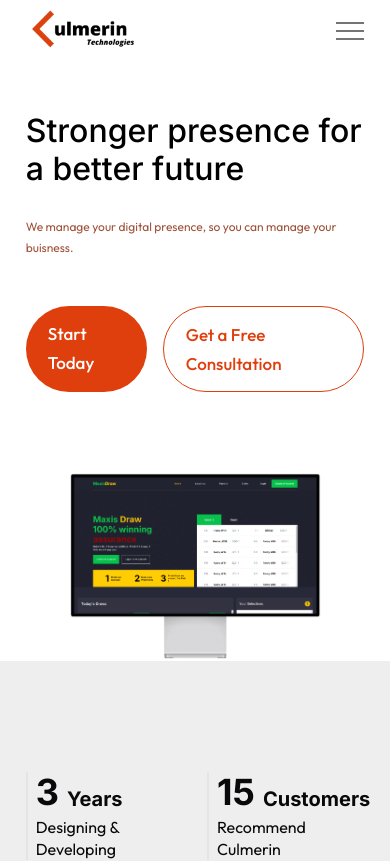
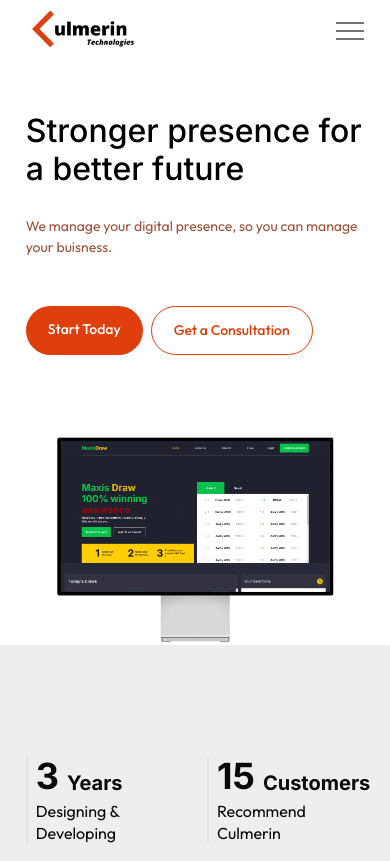
Before and after one commit to agedet/culmerin, a Next.js app: page / in a window 390 px wide. Shown: the top 861 px of the page. Built offline with nearby package versions, Linux system fonts and the light colour scheme.

Commit message:
fix: button and background accents

```diff
--- a/src/components/Contact/Contact.tsx
+++ b/src/components/Contact/Contact.tsx
@@ -218,7 +218,7 @@
                             <div className='mt-4'>
                                 <Button
                                     type='submit'
-                                    className='rounded-[4px] bg-primary px-[22px] py-[13px] font-medium text-[14px] text-white disabled:bg-primary/50'
+                                    className='rounded-[50px] bg-primary px-[22px] py-[13px] font-medium text-[17px] text-white disabled:bg-primary/50'
                                     disabled={loading}
                                 >
                                     Send a message
--- a/src/components/Cta.tsx
+++ b/src/components/Cta.tsx
@@ -17,11 +17,11 @@
           <div className="flex flex-col sm:flex-row gap-4 justify-center">
             <Button
               size="lg"
-              className="bg-white text-dark hover:bg-secondary"
+              className="rounded-[50px] bg-white text-[17px] text-dark hover:bg-secondary"
               asChild
             >
               <Link href="/#contact">
-                Get Free Consultation
+                Get a Free Consultation
               </Link>
             </Button>
           </div>
--- a/src/components/HeroSection.tsx
+++ b/src/components/HeroSection.tsx
@@ -12,17 +12,17 @@
               Stronger presence for a better future
             </h2>
 
-            <p className='text-[#872608]/80 mt-[20px] font-normal text-[12px] leading-[21px] md:text-[17px] md:leading-[29px] lg:text-[18px] lg:leading-[31px] w-full'>
+            <p className='text-[#872608]/80 mt-[20px] font-normal text-[14px] leading-[21px] md:text-[17px] md:leading-[29px] lg:text-[18px] lg:leading-[31px] w-full'>
               We manage your digital presence, so you can manage your buisness.
             </p>
 
-            <div className='flex gap-4 mt-[40px] mb-[40px]'>
-              <Link href='#contact' className='rounded-[50px] bg-primary px-[22px] py-[13px] font-medium text-[17px] leading-[29px] text-white'>
+            <div className='flex gap-2 mt-[40px] mb-[40px]'>
+              <Link href='#contact' className='rounded-[50px] bg-primary px-[22px] py-[13px] font-medium text-[14px] leading-[21px] sm:text-[17px] sm:leading-[29px] text-white '>
                 Start Today
               </Link>
 
-              <Link href='#contact' className='rounded-[50px] border border-primary px-[22px] py-[13px] font-medium text-[17px] leading-[29px] text-primary'>
-                Get a Free Consultation
+              <Link href='#contact' className='rounded-[50px] border border-primary px-[22px] py-[13px] font-medium text-[14px] leading-[21px] sm:text-[17px] sm:leading-[29px] text-primary'>
+                Get a Consultation
               </Link>
             </div>
           </div>
@@ -33,7 +33,7 @@
               alt='Hero Image'
               width={500}
               height={100}
-              className='w-3/4 lg:w-[100%]'
+              className='w-5/6 lg:w-[100%]'
             />
           </div>
         </div>
```
